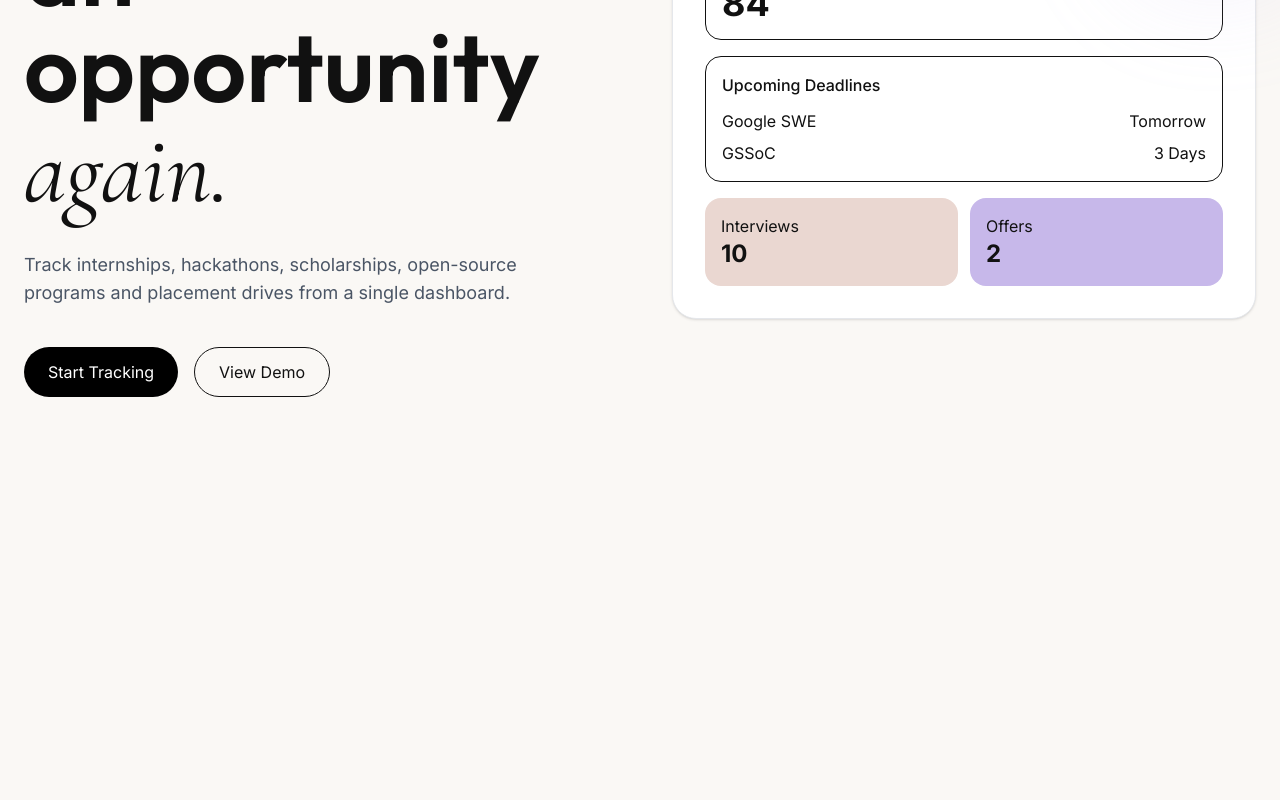
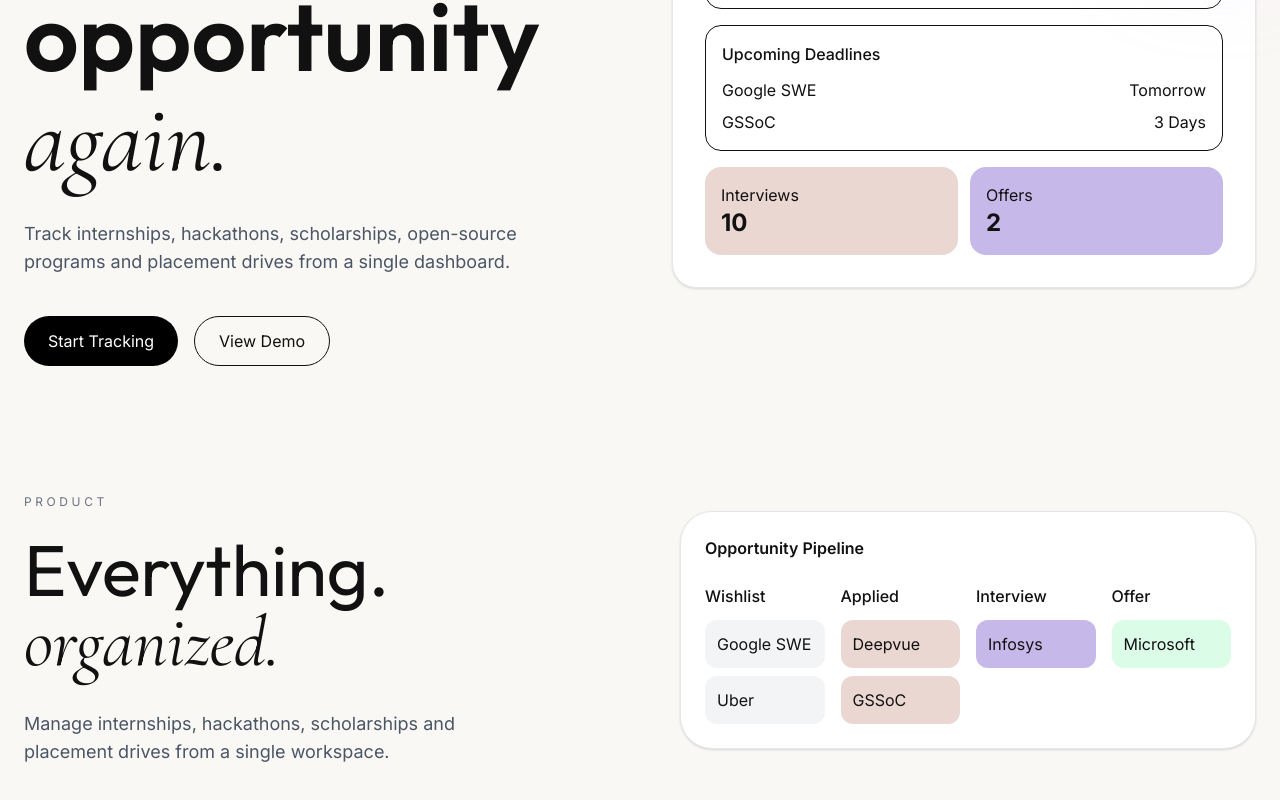
Before and after one commit to Jyotiiii3003/TrackNest, a React (Vite) app in the folder frontend/: page / in a window 1280 px wide. Shown: the part 362-1162 px from the top of the page. Before the commit the page ends 800 px from the top, so only its background shows below. Built offline with nearby package versions, Linux system fonts and the light colour scheme.

Commit message:
Add product showcase section

```diff
--- /dev/null
+++ b/frontend/src/components/ProductShowcase.jsx
@@ -0,0 +1,111 @@
+import Reveal from "./Reveal";
+
+function ProductShowcase() {
+  return (
+    <section className="max-w-7xl mx-auto px-6 py-32">
+
+      <div className="grid lg:grid-cols-2 gap-20 items-center">
+
+        <Reveal>
+          <div>
+
+            <p className="uppercase tracking-[0.3em] text-xs text-gray-500">
+              Product
+            </p>
+
+            <h2
+              className="heading text-6xl md:text-7xl mt-6 leading-none"
+            >
+              Everything.
+            </h2>
+
+            <h2
+              className="accent text-6xl md:text-7xl"
+            >
+              organized.
+            </h2>
+
+            <p className="mt-8 text-gray-600 max-w-md text-lg">
+              Manage internships, hackathons,
+              scholarships and placement drives
+              from a single workspace.
+            </p>
+
+          </div>
+        </Reveal>
+
+        <Reveal>
+          <div className="bg-white rounded-[32px] border border-gray-200 p-6 shadow-sm">
+
+            <div className="mb-6">
+              <h3 className="font-semibold">
+                Opportunity Pipeline
+              </h3>
+            </div>
+
+            <div className="grid grid-cols-4 gap-4">
+
+              <div>
+                <h4 className="font-medium mb-3">
+                  Wishlist
+                </h4>
+
+                <div className="space-y-2">
+                  <div className="p-3 rounded-xl bg-gray-100">
+                    Google SWE
+                  </div>
+
+                  <div className="p-3 rounded-xl bg-gray-100">
+                    Uber
+                  </div>
+                </div>
+              </div>
+
+              <div>
+                <h4 className="font-medium mb-3">
+                  Applied
+                </h4>
+
+                <div className="space-y-2">
+                  <div className="p-3 rounded-xl bg-[#EAD7D1]">
+                    Deepvue
+                  </div>
+
+                  <div className="p-3 rounded-xl bg-[#EAD7D1]">
+                    GSSoC
+                  </div>
+                </div>
+              </div>
+
+              <div>
+                <h4 className="font-medium mb-3">
+                  Interview
+                </h4>
+
+                <div className="p-3 rounded-xl bg-[#C7B8EA]">
+                  Infosys
+                </div>
+              </div>
+
+              <div>
+                <h4 className="font-medium mb-3">
+                  Offer
+                </h4>
+
+                <div className="p-3 rounded-xl bg-green-100">
+                  Microsoft
+                </div>
+              </div>
+
+            </div>
+
+          </div>
+        </Reveal>
+
+      </div>
+
+    </section>
+  );
+}
+
+export default ProductShowcase;
--- a/frontend/src/pages/Home.jsx
+++ b/frontend/src/pages/Home.jsx
@@ -1,4 +1,5 @@
 import Navbar from "../components/Navbar";
+import ProductShowcase from "../components/ProductShowcase";
 
 function Home() {
   return (
@@ -7,7 +8,7 @@
 
       <main className="max-w-7xl mx-auto px-6">
 
-        <section className="min-h-[85vh] flex items-center">
+        <section className="min-h-[75vh] flex items-center">
 
           <div className="grid lg:grid-cols-2 gap-16 items-center w-full">
 
@@ -132,6 +133,8 @@
         </section>
 
       </main>
+
+      <ProductShowcase />
     </>
   );
 }
```
